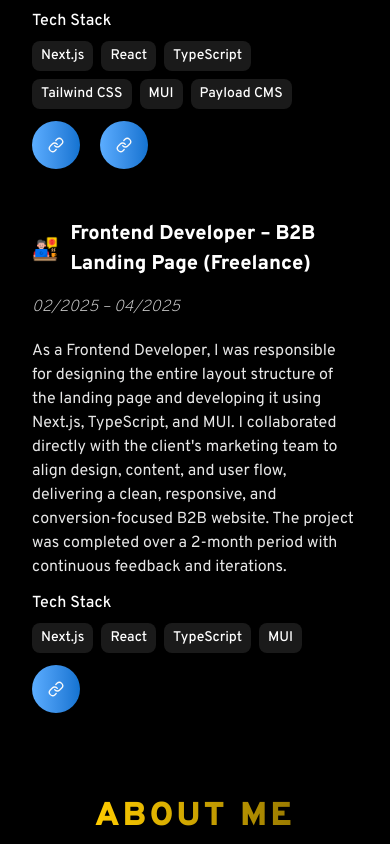
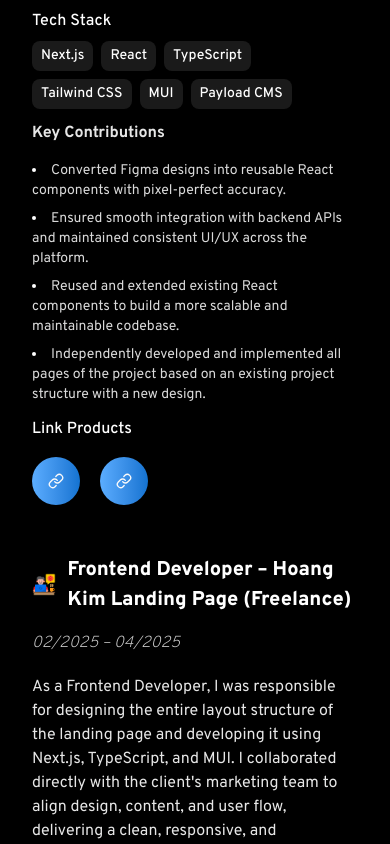
Before and after one commit to zzVu77/my-portfolio, a Next.js app: page / in a window 390 px wide. Shown: the part 5120-5964 px from the top of the page. Built offline with nearby package versions, Linux system fonts and the light colour scheme.

Commit message:
feat: add key achievements section to ExperienceCard component for enhanced user insights

```diff
--- a/constant/index.ts
+++ b/constant/index.ts
@@ -97,18 +97,29 @@ export const experienceData = [
       "MUI",
       "Payload CMS",
     ],
+    keyAchievements: [
+      "Converted Figma designs into reusable React components with pixel-perfect accuracy.",
+      "Ensured smooth integration with backend APIs and maintained consistent UI/UX across the platform.",
+      "Reused and extended existing React components to build a more scalable and maintainable codebase.",
+      "Independently developed and implemented all pages of the project based on an existing project structure with a new design.",
+    ],
     linkProducts: [
       "https://roshi.vn/",
       "https://bestlicensedmoneylender.com.sg/",
     ],
   },
   {
-    title: "Frontend Developer – B2B Landing Page (Freelance)",
+    title: "Frontend Developer – Hoang Kim Landing Page (Freelance)",
     logoSrc: ASSSETS.FREELANCE_LOGO,
     description:
       "As a Frontend Developer, I was responsible for designing the entire layout structure of the landing page and developing it using Next.js, TypeScript, and MUI. I collaborated directly with the client's marketing team to align design, content, and user flow, delivering a clean, responsive, and conversion-focused B2B website. The project was completed over a 2-month period with continuous feedback and iterations.",
     duration: "02/2025 – 04/2025",
     techStack: ["Next.js", "React", "TypeScript", "MUI"],
+    keyAchievements: [
+      "Designed the entire layout structure of a B2B landing page from scratch, ensuring a clean and intuitive user flow.",
+      "Developed the landing page using Next.js, TypeScript, and Material UI with a strong focus on responsiveness and performance.",
+      "Collaborated directly with the client's marketing team to align design, content strategy, and conversion goals.",
+    ],
     linkProducts: ["https://diennuochoangkim.vn/"],
   },
 ];
--- a/src/app/page.tsx
+++ b/src/app/page.tsx
@@ -72,6 +72,7 @@ export default function Home() {
               techStack={experience.techStack}
               linkProducts={experience.linkProducts}
               logoSrc={experience.logoSrc}
+              keyAchievements={experience.keyAchievements}
             />
           </AnimatedOnScroll>
         ))}
--- a/src/components/ExperienceCard.tsx
+++ b/src/components/ExperienceCard.tsx
@@ -10,6 +10,7 @@ type Props = {
   description?: string;
   duration?: string;
   techStack?: string[];
+  keyAchievements?: string[];
   linkProducts?: string[];
 };
 const ExperienceCard = ({
@@ -18,6 +19,7 @@ const ExperienceCard = ({
   description,
   duration,
   techStack,
+  keyAchievements,
   linkProducts,
 }: Props) => {
   return (
@@ -69,8 +71,21 @@ const ExperienceCard = ({
               ))}
             </div>
           </div>
+
+          <div className="flex flex-col items-start justify-start gap-2 lg:gap-0">
+            <p className="text-white/90 font-bold">Key Contributions</p>
+            <ul className="list-disc list-inside marker:text-white">
+              {keyAchievements?.map((achievement, index) => (
+                <li key={index} className="text-white/85 text-sm mt-2">
+                  {achievement}
+                </li>
+              ))}
+            </ul>
+          </div>
+
           {/* Link products */}
-          <div className="flex flex-col lg:flex-row items-start lg:items-center justify-between gap-2 lg:gap-0">
+          <div className="flex flex-col items-start justify-between gap-4">
+            <p className="text-white font-medium">Link Products</p>
             <div className="flex flex-row flex-wrap items-center justify-start gap-5">
               {linkProducts?.map((link, index) => (
                 <Tooltip key={index}>
```
